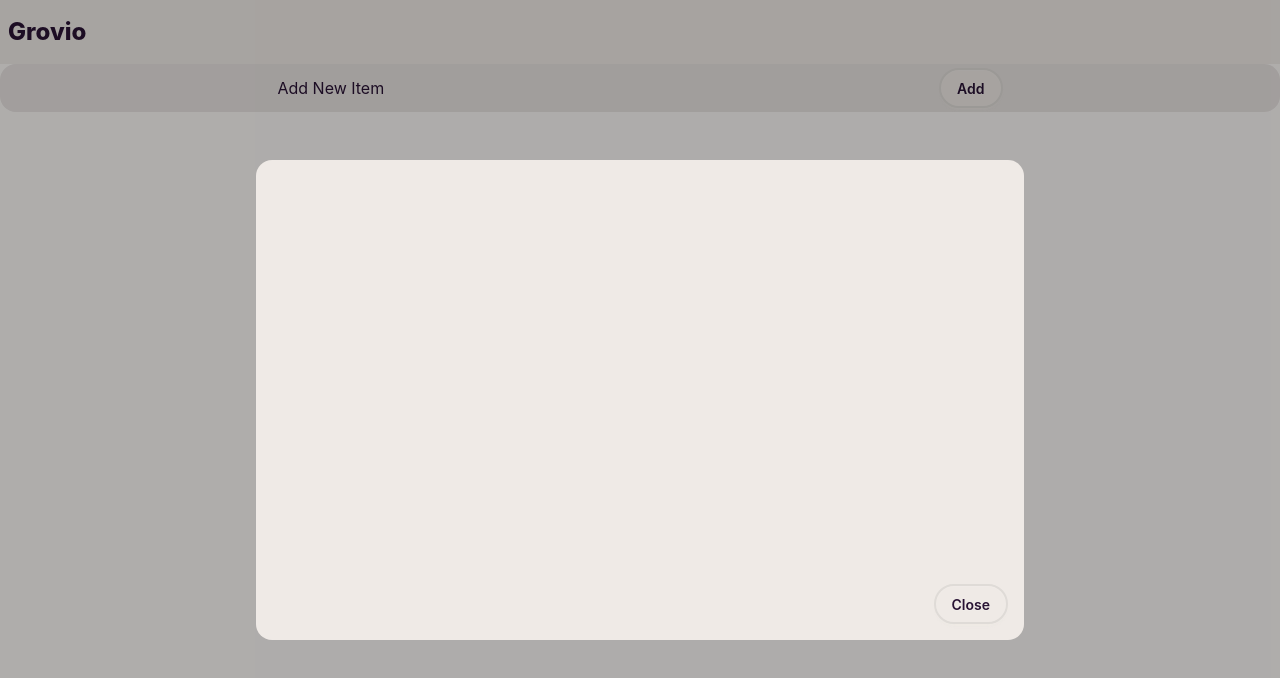
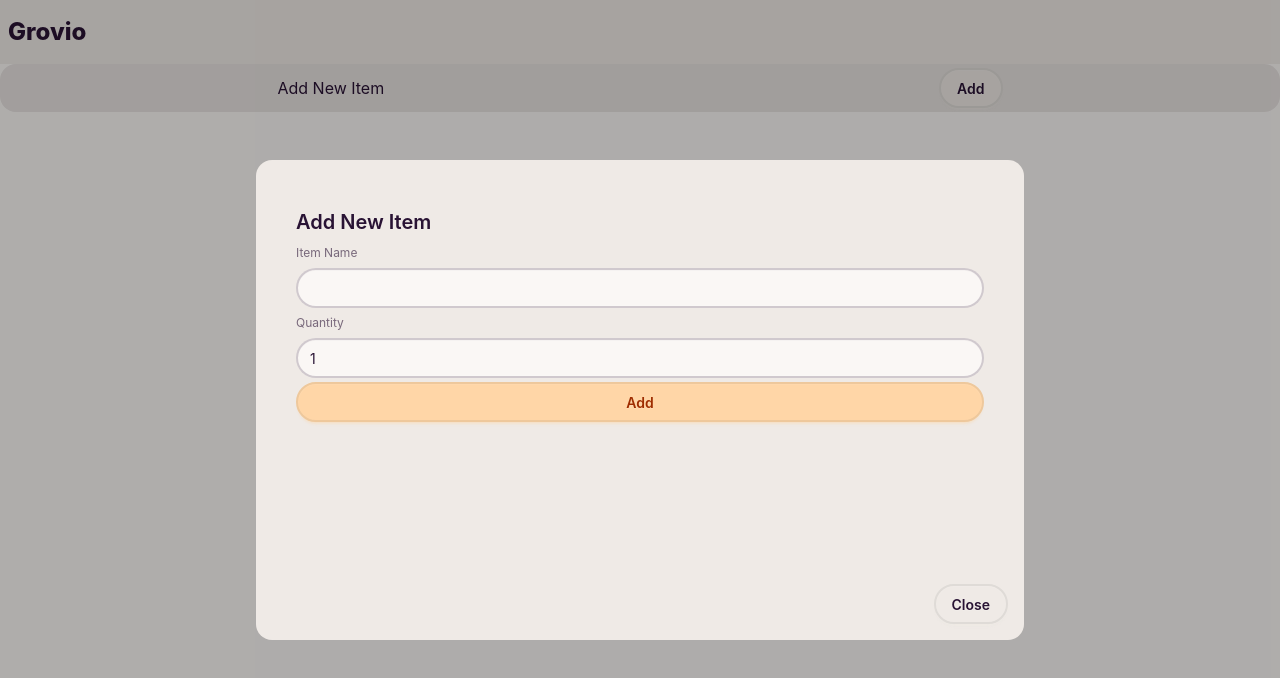
Before and after one commit to AdrianLesko/Grovio, a React (Vite) app: page / in a window 1280 px wide. Both pictures are taken after a click on the button "Add". Shown: the top 678 px of the page. Built offline with nearby package versions, Linux system fonts and the light colour scheme.

Commit message:
add item adding logic, thu modal

```diff
--- a/src/App.jsx
+++ b/src/App.jsx
@@ -4,17 +4,23 @@ import Header from './components/UI/Header'
 import Hero from './components/UI/Hero'
 import Footer from './components/UI/Footer'
 import Modal from './components/UI/Modal'
+import AddForm from './components/UI/AddForm'
 
 function App() {
 
   const [items, setItems] = useState([])
   const [isOpen, setIsOpen] = useState(false)
   const [modalType, setModalType] = useState(null)
+  console.log(items)
+
+  const addItem = (newItem) => {
+    setItems(prev => [newItem, ...prev]);
+  };
 
   return (
     <>
       <Modal isOpen={isOpen} setIsOpen={setIsOpen}>
-
+        {modalType === 'add' && <AddForm addItem={addItem} setIsOpen={setIsOpen} />}
       </Modal>
 
       <div className='flex flex-col h-screen'>
--- /dev/null
+++ b/src/components/UI/AddForm.jsx
@@ -0,0 +1,41 @@
+import { useState } from 'react'
+
+export default function AddForm ( { addItem, setIsOpen } ) {
+
+  const [itemName, setItemName] = useState('')
+  const [quantity, setQuantity] = useState(1)
+
+
+  const handleSubmit = (e) => {
+    e.preventDefault()
+    console.log('klikol si na add')
+
+    const newItem = {
+      id: crypto.randomUUID(),
+      title: itemName,
+      quantity: quantity,
+    }
+
+    addItem(newItem)
+    setIsOpen(false)
+
+  }
+
+  return (
+    <>
+      <form onSubmit={handleSubmit}>
+        <fieldset className='fieldset'>
+          <legend className='fieldset-legend text-xl'>Add New Item</legend>
+
+          <label className='fieldset-label'>Item Name</label>
+          <input className='input w-full' type='text' value={itemName} onChange={(e) => setItemName(e.target.value)} />
+
+          <label className='fieldset-label'>Quantity</label>
+          <input className='input w-full' type='number' min='1' value={quantity} onChange={(e) => setQuantity(e.target.value)} />
+        </fieldset>
+
+        <button className='btn btn-accent w-full' type='submit'>Add</button>
+      </form>
+    </>
+  )
+}
```
